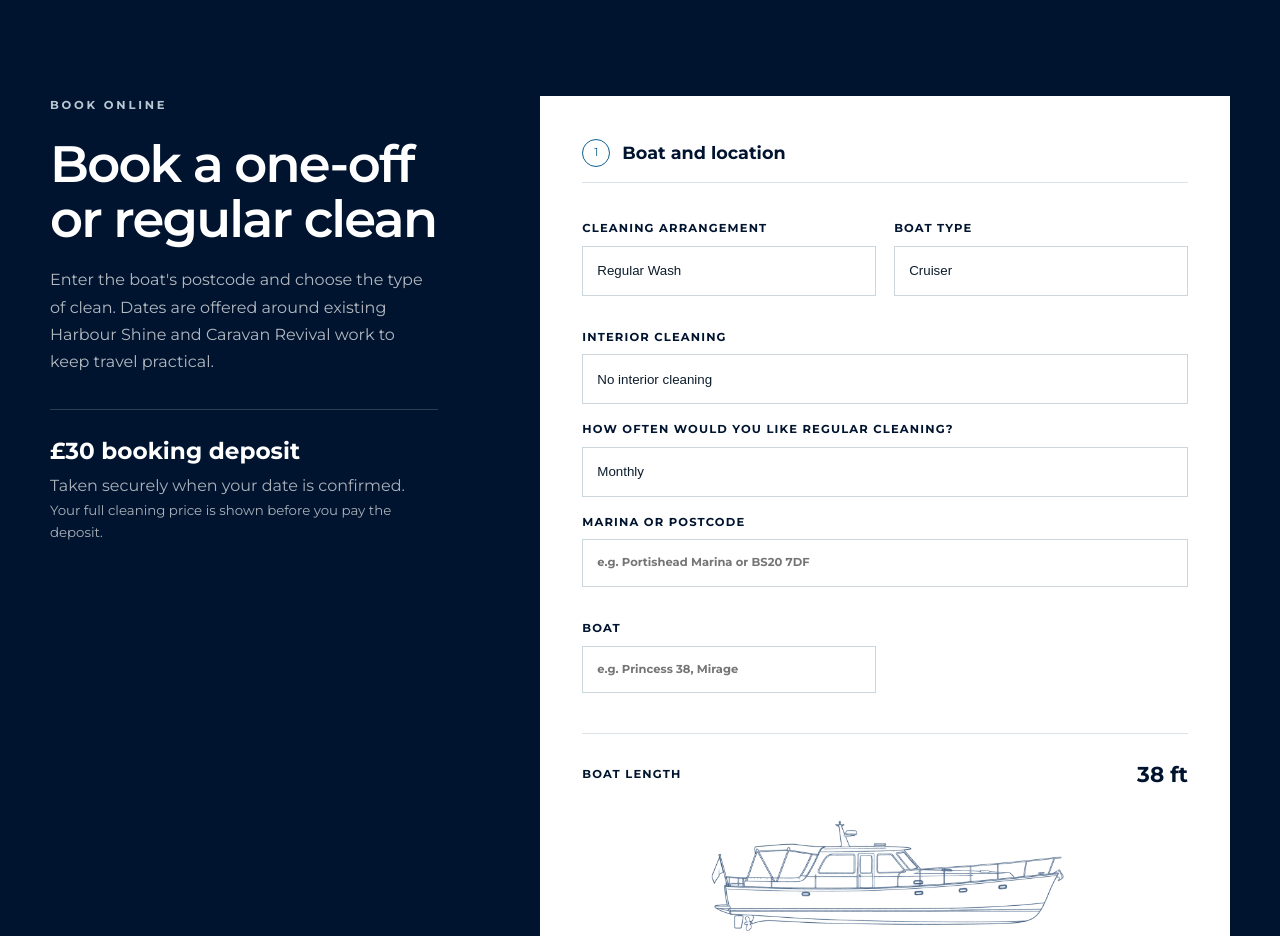
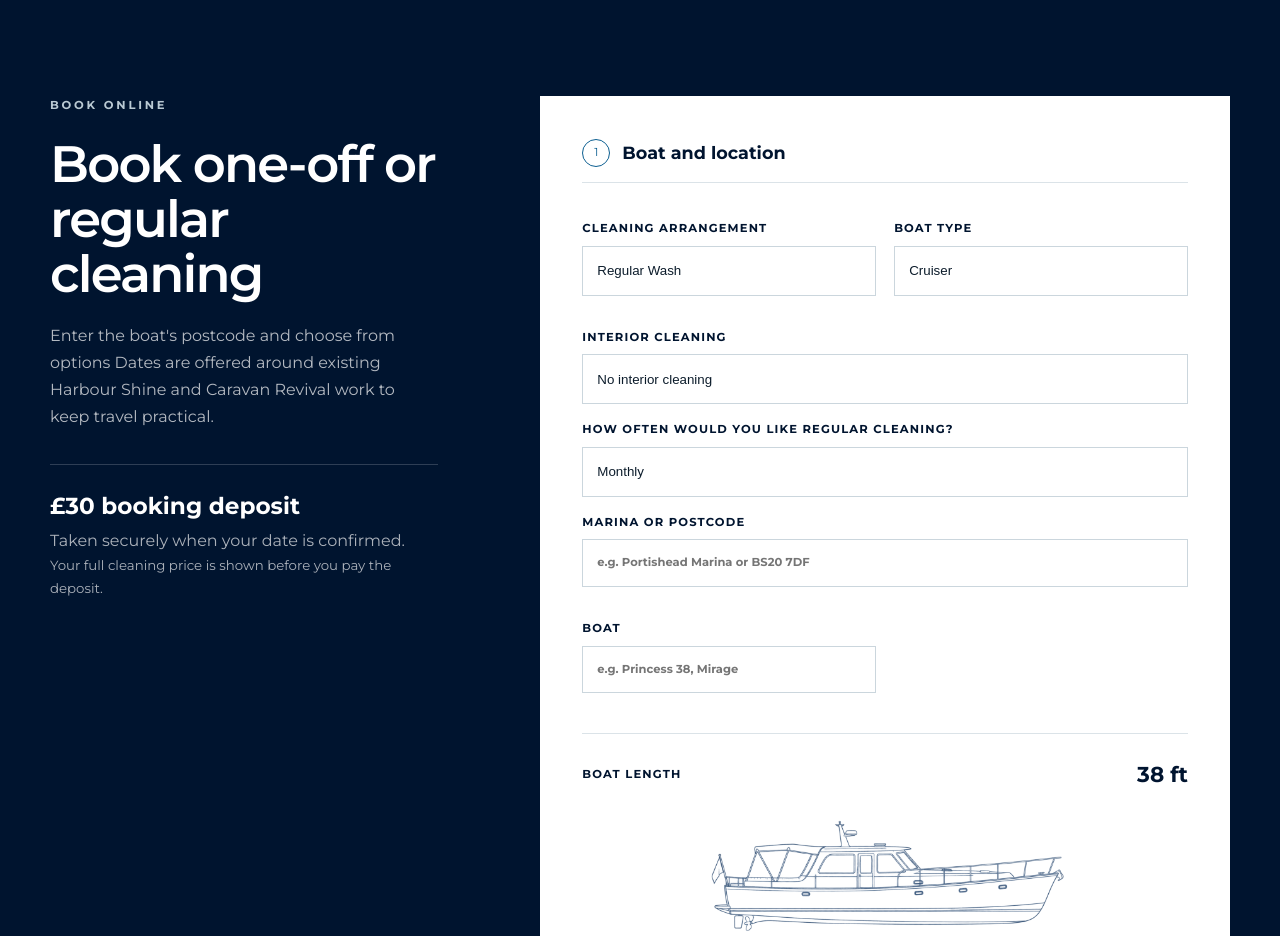
Before and after one commit to defeaz/bristol-boat-polishing, a website: page index.html in a window 1280 px wide. Shown: the part 6120-7056 px from the top of the page. Drawn offline with Linux system fonts and the light colour scheme.

Commit message:
Update index.html

```diff
--- a/index.html
+++ b/index.html
@@ -538,9 +538,9 @@
     <section class="booking section-navy" id="book">
       <div class="booking-copy">
         <p class="eyebrow">Book online</p>
-        <h2>Book a one-off or regular clean</h2>
+        <h2>Book one-off or regular cleaning</h2>
         <p>
-          Enter the boat's postcode and choose the type of clean. Dates are
+          Enter the boat's postcode and choose from options Dates are
           offered around existing Harbour Shine and Caravan Revival work to
           keep travel practical.
         </p>
```
